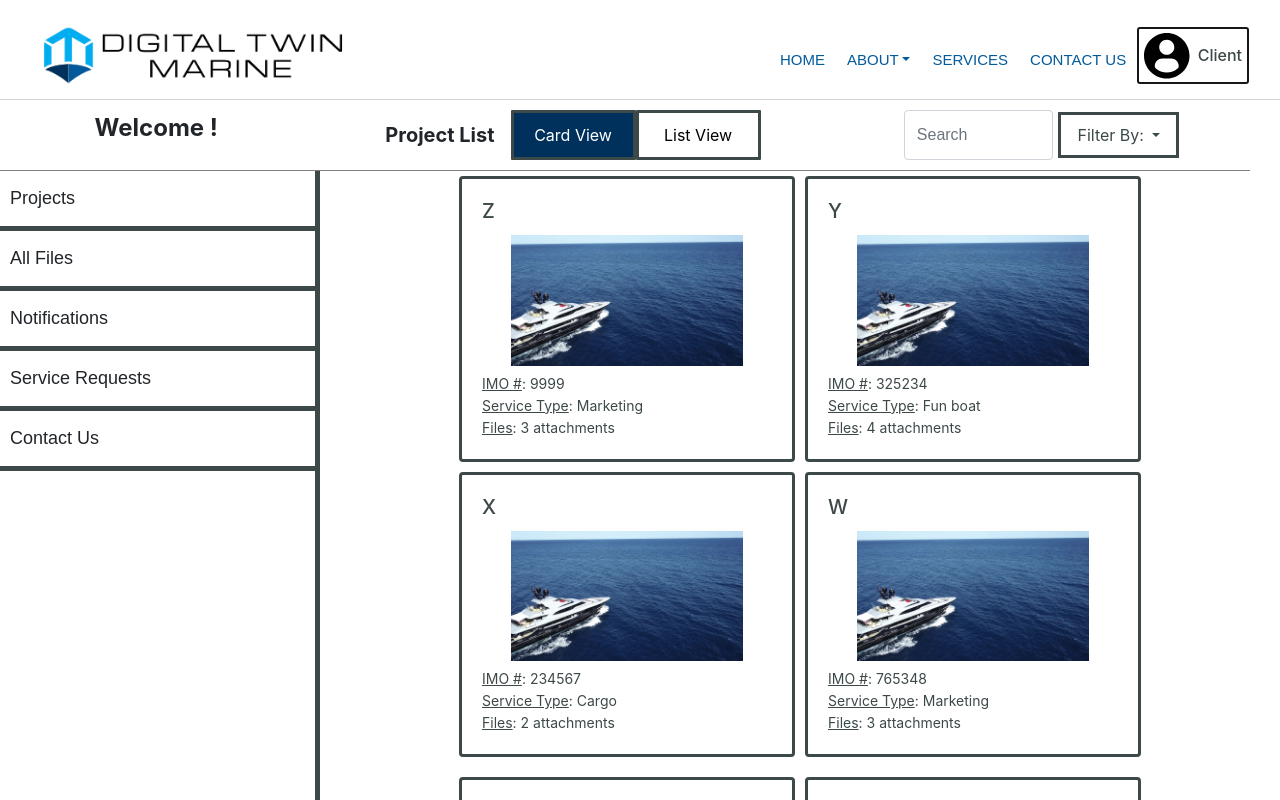
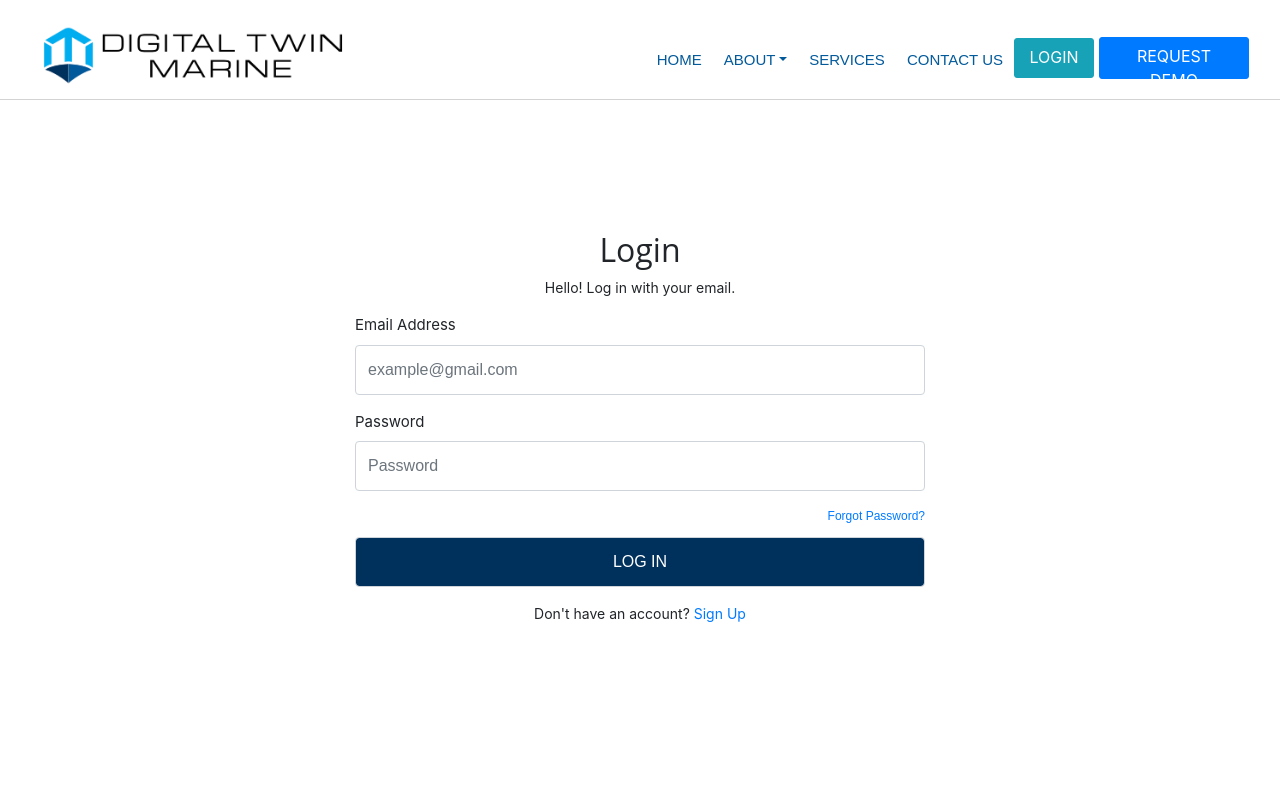
Before and after one commit to Scrum-Lords-2020/Digital-Twin-Marine, a React (Create React App) app in the folder client/: page / in a window 1280 px wide. Before the commit this address led to /home. Shown: the top 800 px of the page. Built offline with nearby package versions, Linux system fonts and the light colour scheme; a web font is replaced by a local one.

Commit message:
final visual fix

```diff
--- a/client/src/App.js
+++ b/client/src/App.js
@@ -17,7 +17,7 @@ class App extends Component {
   constructor(props) {
     super(props);
     this.state = {
-      isLoggedIn: true,
+      isLoggedIn: false,
       user: {}
     }
 
@@ -26,7 +26,7 @@ class App extends Component {
 
   onSuccessfulLogin(u) {
     this.setState({
-      isLoggedIn: false,
+      isLoggedIn: true,
       user: u
     });
   }
```
